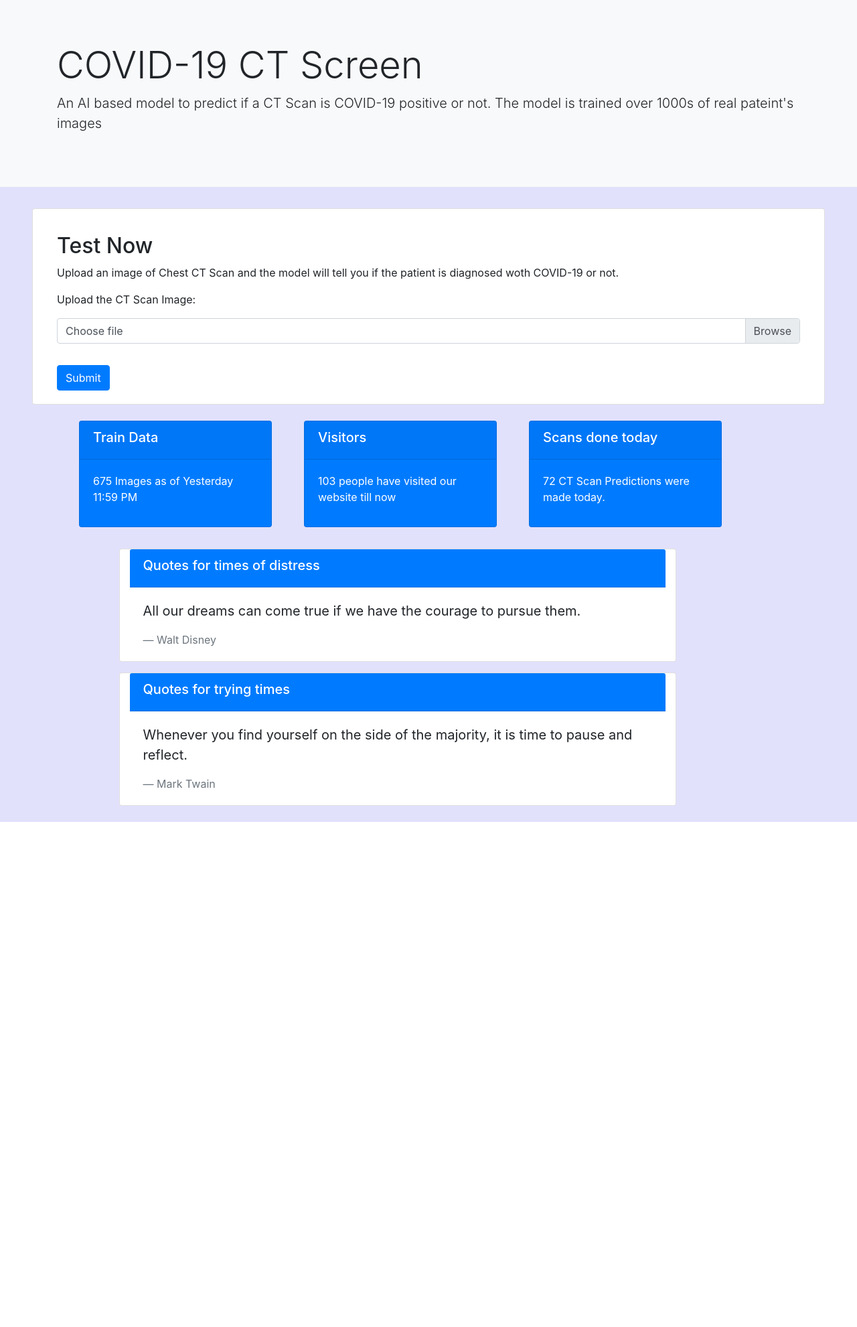
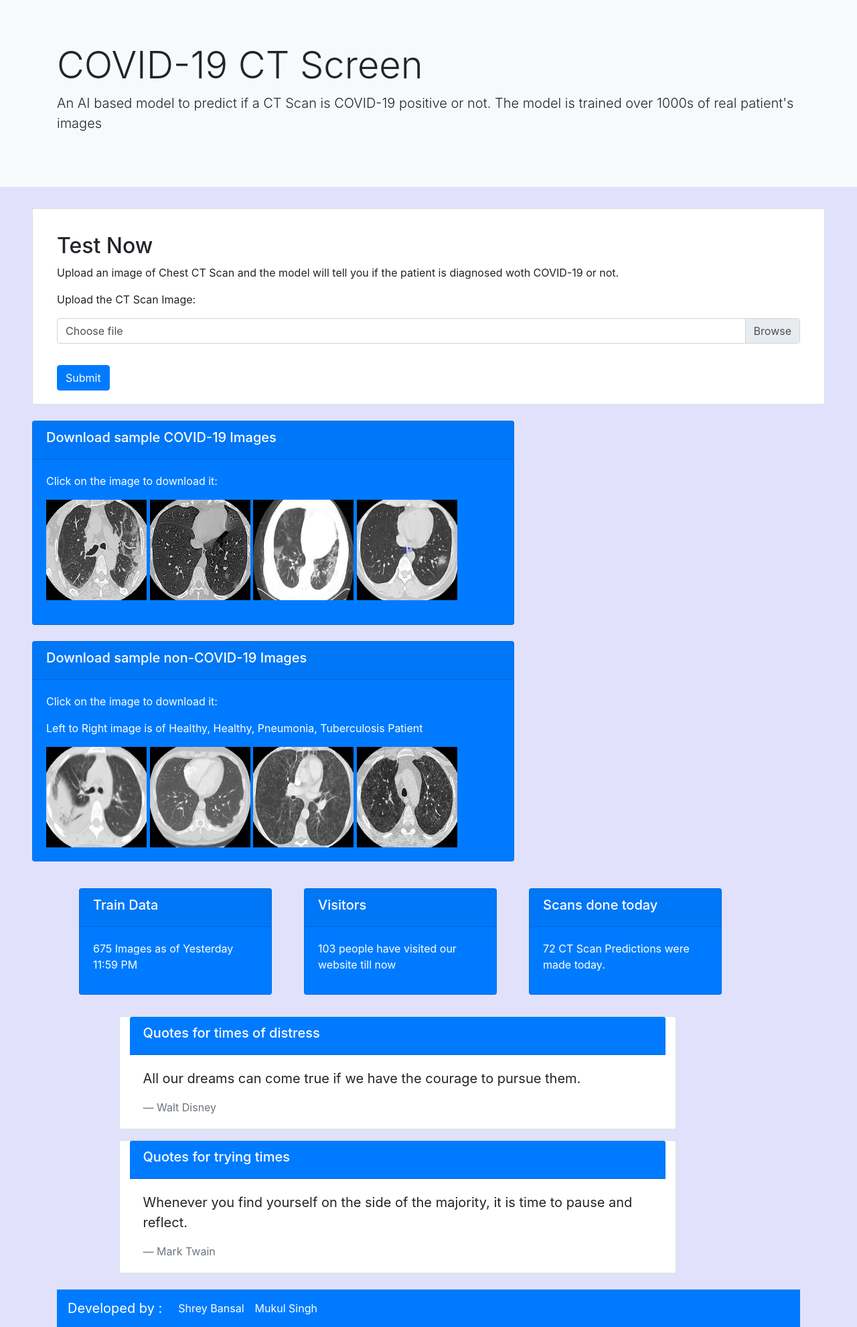
Before and after one commit to shrey-bansal/COVID19-CTSCAN, a Flask app: page /upload-image in a window 1280 px wide. Shown: the part 56-2037 px from the top of the page at 67% size. Before the commit the page ends 1283 px from the top, so only its background shows below. Run offline with Flask 2, Linux system fonts and the light colour scheme; some libraries are stand-ins or nearby versions.

Commit message:
some changes and additions

```diff
--- a/app.py
+++ b/app.py
@@ -8,7 +8,7 @@ import pickle as pk
 from joblib import dump, load
 import datetime
 from flask import Flask
-from flask import render_template, request, redirect
+from flask import render_template, request, redirect, flash, url_for
 import os
 
 def preprocess_input_custom(img1):
@@ -51,6 +51,14 @@ def upload_image():
     if request.method == "POST":
         if request.files:
             image = request.files["image"]
+            filename = image.filename
+            filename = filename.lower()
+            jpg = filename.find('jpg')
+            jpeg = filename.find('jpeg')
+            png = filename.find('png')
+            if(jpg==-1 and jpeg==-1 and png==-1):
+                flash('Image format should be "png", "jpg" or "jpeg"')
+                return redirect(url_for('home_endpoint'))
             answer = predict(image)
             print("Image saved")
             if(answer==0):
@@ -63,6 +71,7 @@ def upload_image():
 
 if __name__ == '__main__':
     # load_model()
+    app.secret_key = b'_5#y2L"F4Q8z\n\xec]/'
     app.debug = True
     app.config["IMAGE_UPLOADS"] = "Test/class1"
     app.run(threaded=False,debug=False)
--- a/templates/upload.html
+++ b/templates/upload.html
@@ -10,6 +10,16 @@
   <script src="https://maxcdn.bootstrapcdn.com/bootstrap/4.4.1/js/bootstrap.min.js"></script>
 </head>
 <body style="background-color: #e1e1fc">
+
+  {% with messages = get_flashed_messages() %}
+         {% if messages %}
+            <ul>
+               {% for message in messages %}
+               <li>{{ message }}</li>
+               {% endfor %}
+            </ul>
+         {% endif %}
+      {% endwith %}
 
 <nav class="navbar navbar-expand-md navbar-dark bg-primary">
     <a href="#" class="navbar-brand">COVID-19 CT Screen</a>
@@ -34,7 +44,7 @@
   <div class="container">
     <h1 class="display-4">COVID-19 CT Screen</h1>
     <p class="lead">An AI based model to predict if a CT Scan is COVID-19 positive or not. The model is trained over
-      1000s of real pateint's images</p>
+      1000s of real patient's images</p>
   </div>
 </div>
 
@@ -57,6 +67,49 @@
 </div>
 </div>
 </div>
+
+
+<div class="card text-white bg-primary mt-4 mb-3 ml-5" style="max-width: 45rem;">
+  <div class="card-header"><h5>Download sample COVID-19 Images</h5></div>
+  <div class="card-body">
+    <p>Click on the image to download it:<p>
+    <a href="static/covid-1.png" download="covid-1.png">
+      <img src="static/covid-1.png" alt="W3Schools" width="150" height="150">
+    </a>
+    <a href="static/covid-2.png" download>
+      <img src="static/covid-2.png" alt="W3Schools" width="150" height="150">
+    </a>
+    <a href="static/covid-3.png" download>
+      <img src="static/covid-3.png" alt="W3Schools" width="150" height="150">
+    </a>
+    <a href="static/covid-4.png" download>
+      <img src="static/covid-4.png" alt="W3Schools" width="150" height="150">
+    </a>
+  </div>
+</div>
+
+<div class="card text-white bg-primary mt-4 mb-3 ml-5" style="max-width: 45rem;">
+  <div class="card-header"><h5>Download sample non-COVID-19 Images</h5></div>
+  <div class="card-body">
+    <p>Click on the image to download it:<p>
+    <p>Left to Right image is of Healthy, Healthy, Pneumonia, Tuberculosis Patient</p>
+    <a href="static/non_covid-1.png" download>
+      <img src="static/non_covid-1.png" alt="W3Schools" width="150" height="150">
+    </a>
+    <a href="static/non_covid-2.png" download>
+      <img src="static/non_covid-2.png" alt="W3Schools" width="150" height="150">
+    </a>
+    <a href="static/non_covid-3.png" download>
+      <img src="static/non_covid-3.png" alt="W3Schools" width="150" height="150">
+    </a>
+    <a href="static/non_covid-4.png" download>
+      <img src="static/non_covid-4.png" alt="W3Schools" width="150" height="150">
+    </a>
+  </div>
+</div>
+
+
+
 
 <div class="container">
   <div class="row">
@@ -103,6 +156,20 @@
   </div>
 </div>
 
+<nav class="navbar navbar-expand-md navbar-dark bg-primary">
+    <a href="#" class="navbar-brand">Developed by : </a>
+    <button type="button" class="navbar-toggler" data-toggle="collapse" data-target="#navbarCollapse">
+        <span class="navbar-toggler-icon"></span>
+    </button>
+
+    <div class="collapse navbar-collapse" id="navbarCollapse">
+        <div class="navbar-nav">
+            <a href="http://www.cse.iitd.ac.in/~cs1180389/" class="nav-item nav-link active">Shrey Bansal</a>
+            <a href="https://github.com/MukulSingh105" class="nav-item nav-link active">Mukul Singh</a>
+        </div>
+    </div>
+</nav>
+
 <script>
 // Add the following code if you want the name of the file appear on select
 $(".custom-file-input").on("change", function() {
```
Also changed, not shown: templates/0.html (+17 -3 lines), templates/1.html (+17 -3 lines), static/covid-1.png (added), static/covid-2.png (added), static/covid-3.png (added), static/covid-4.png (added), static/non_covid-1.png (added), static/non_covid-2.png (added), static/non_covid-3.png (added), static/non_covid-4.png (added).
